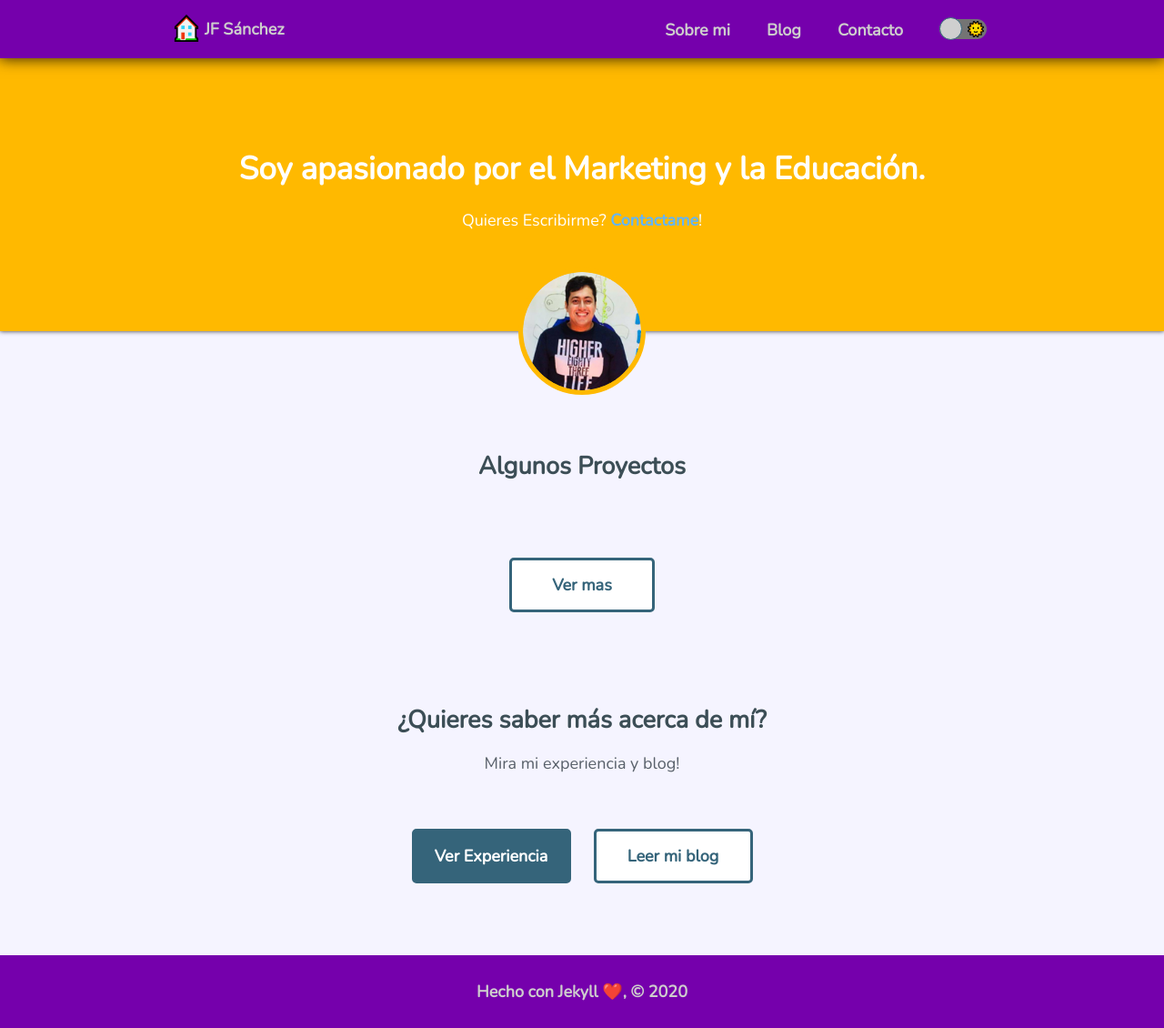
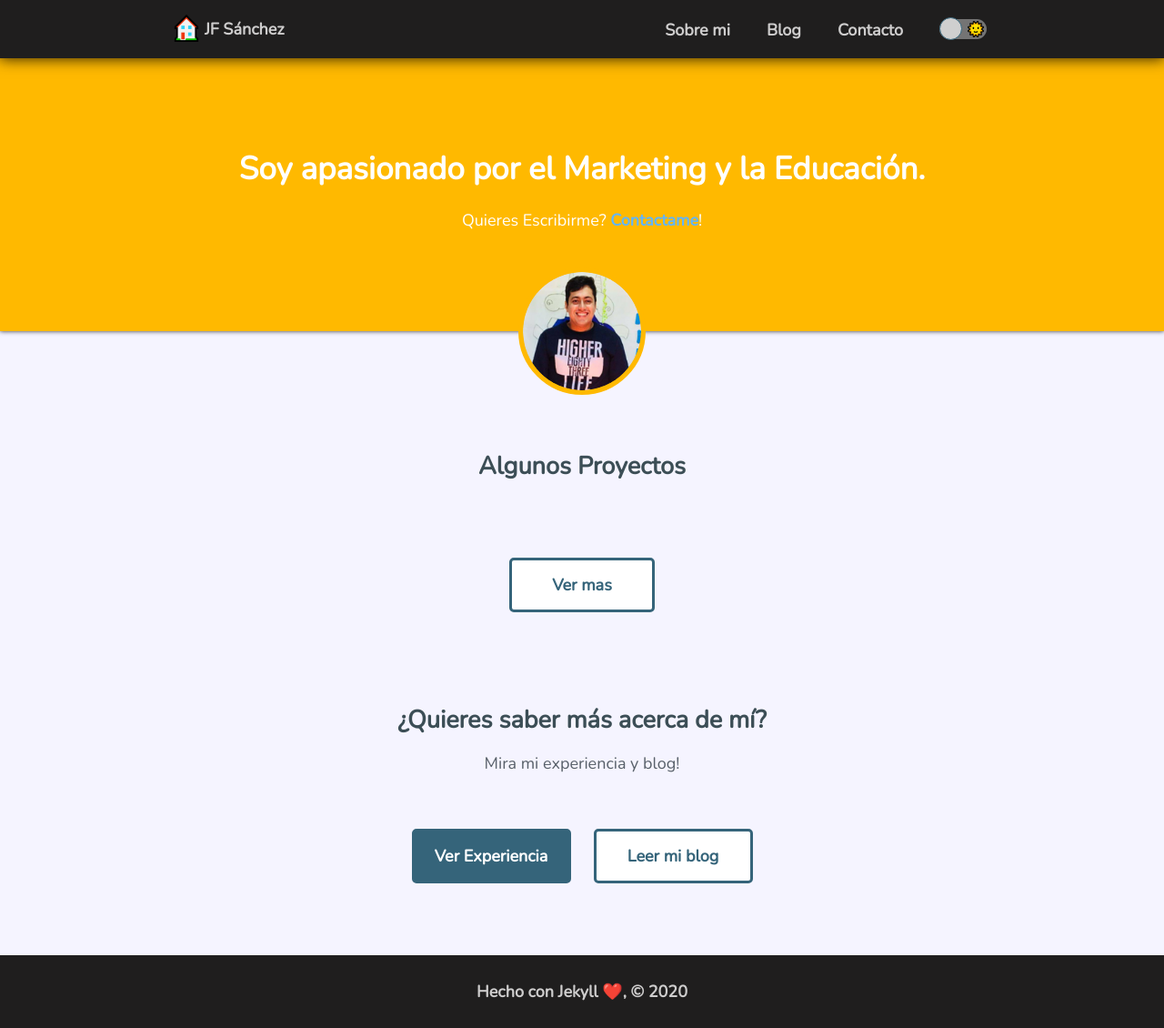
Before and after one commit to jfsanc/jfsanchez, a Jekyll site: the page built from _pages/index.md, in a window 1280 px wide and 1130 px high. Shown: the whole window at 91% size. Built offline with Jekyll 4.4.1, drawn with Linux system fonts in a browser that asks for light colours.

Commit message:
Update themes.scss

```diff
--- a/_sass/general/themes.scss
+++ b/_sass/general/themes.scss
@@ -3,7 +3,7 @@
 
 html.light {
     --main-bg-color: #f5f4ff;
-    --nav-bg-color: #7500ac;
+    --nav-bg-color: #1f1e1e;
     --hero-bg-color: #ffb900;
     --selection-bg-color: rgba(218, 227, 231, 0.8);
 
```
